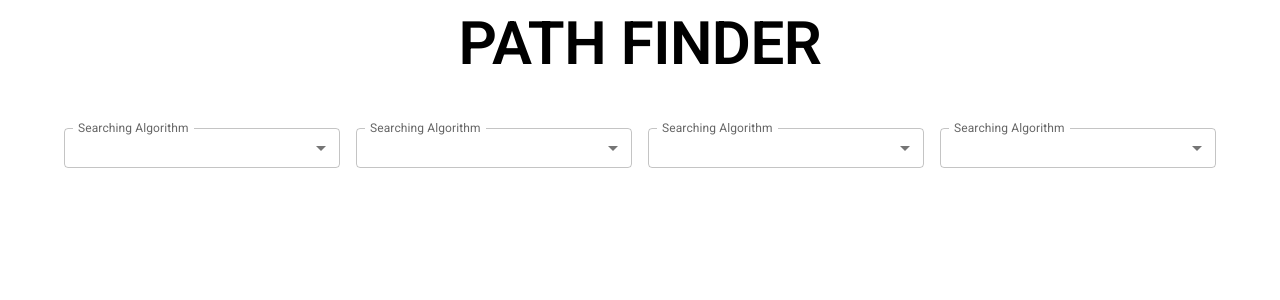
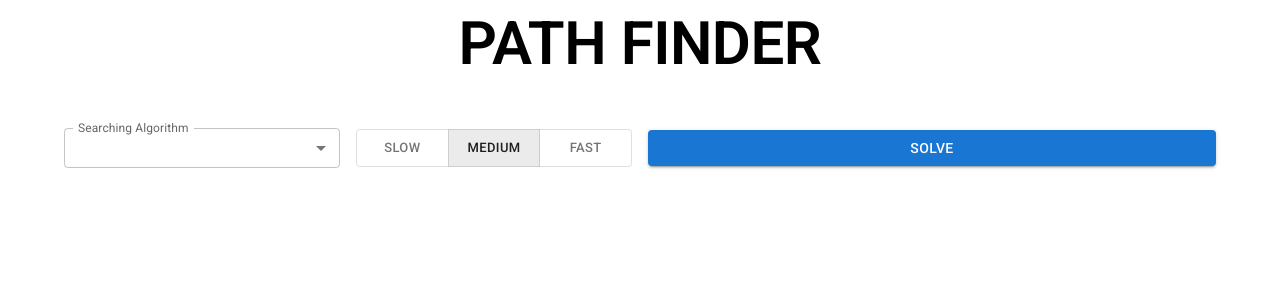
Before and after one commit to GEOFARL/path-finder, a React (Vite) app: page / in a window 1280 px wide. Shown: the top 300 px of the page. Built offline with nearby package versions, Linux system fonts and the light colour scheme.

Commit message:
Add speed selector and a button to solve

```diff
--- a/src/components/AlgorithmSelect.tsx
+++ b/src/components/AlgorithmSelect.tsx
@@ -20,8 +20,8 @@ const AlgorithmSelect: React.FC = () => {
         label="Searching Algorithm"
         onChange={(e) => setAlgorithm(e.target.value as Algorithm)}
       >
-        {Object.entries(Algorithm).map((value, i) => (
-          <MenuItem value={value[0]} key={i}>
+        {Object.entries(Algorithm).map((value) => (
+          <MenuItem value={value[0]} key={value[0]}>
             {value[1]}
           </MenuItem>
         ))}
--- a/src/components/ControlMenu.tsx
+++ b/src/components/ControlMenu.tsx
@@ -1,21 +1,21 @@
-import { Box, Grid } from '@mui/material';
+import { Box, Button, Grid } from '@mui/material';
 import AlgorithmSelect from './AlgorithmSelect';
+import SpeedSelect from './SpeedSelect';
 
 const ControlMenu: React.FC = () => {
   return (
     <Box sx={{ marginTop: '3rem' }}>
-      <Grid container spacing={2}>
+      <Grid container spacing={2} alignItems="center">
         <Grid item xs={3}>
           <AlgorithmSelect />
         </Grid>
         <Grid item xs={3}>
-          <AlgorithmSelect />
+          <SpeedSelect />
         </Grid>
-        <Grid item xs={3}>
-          <AlgorithmSelect />
-        </Grid>
-        <Grid item xs={3}>
-          <AlgorithmSelect />
+        <Grid item xs={6}>
+          <Button fullWidth variant="contained">
+            Solve
+          </Button>
         </Grid>
       </Grid>
     </Box>
--- /dev/null
+++ b/src/components/SpeedSelect.tsx
@@ -0,0 +1,31 @@
+import { ToggleButton, ToggleButtonGroup } from '@mui/material';
+import { useState } from 'react';
+
+enum AnimationSpeed {
+  SLOW = 'SLOW',
+  MEDIUM = 'MEDIUM',
+  FAST = 'FAST',
+}
+
+const SpeedSelect: React.FC = () => {
+  const [speed, setSpeed] = useState<AnimationSpeed>(AnimationSpeed.MEDIUM);
+  return (
+    <ToggleButtonGroup
+      value={speed}
+      exclusive
+      onChange={(_, newSpeed) => setSpeed(newSpeed as AnimationSpeed)}
+      aria-label="text alignment"
+      fullWidth
+      size="small"
+      color="standard"
+    >
+      {Object.entries(AnimationSpeed).map((value) => (
+        <ToggleButton value={value[0]} aria-label={value[1]}>
+          {value[1]}
+        </ToggleButton>
+      ))}
+    </ToggleButtonGroup>
+  );
+};
+
+export default SpeedSelect;
```
